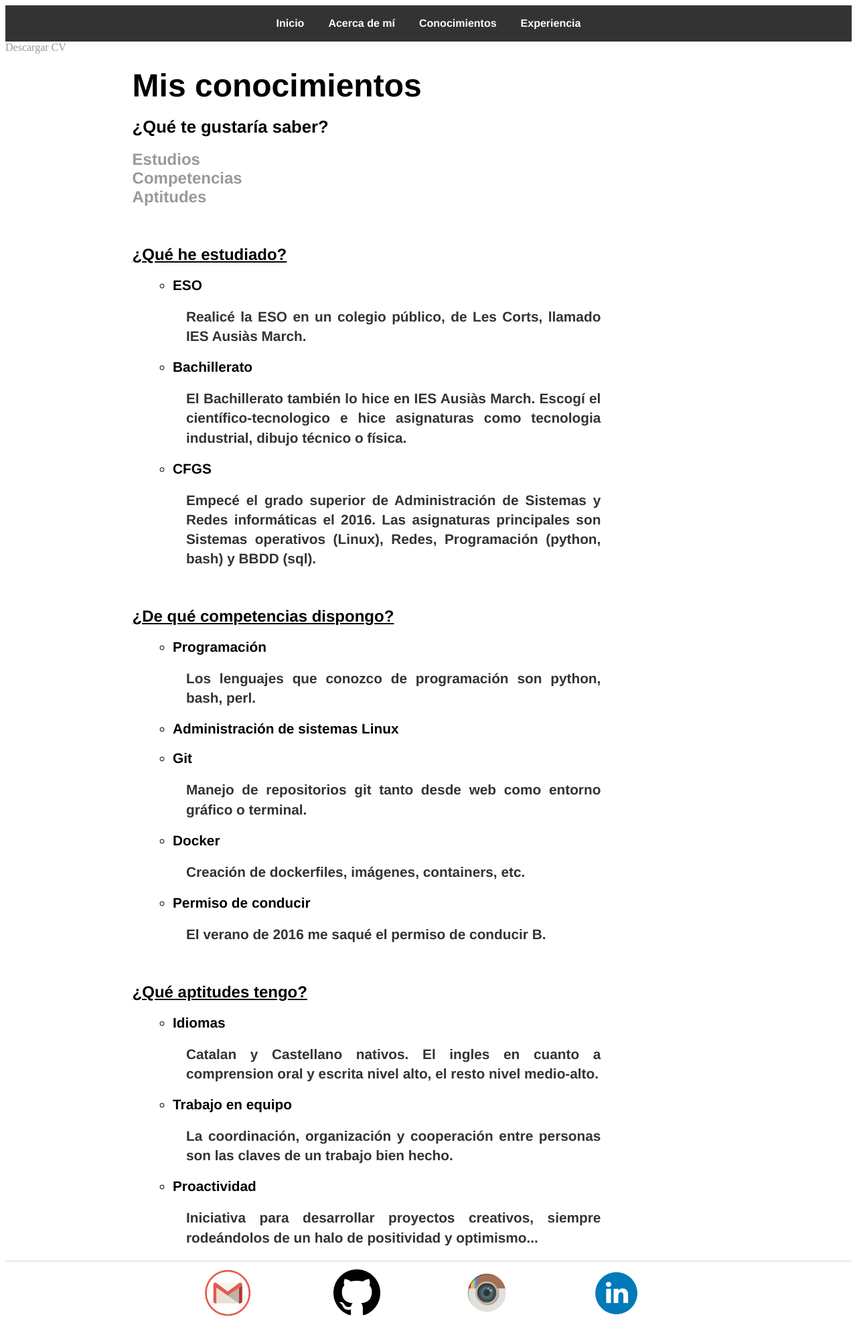
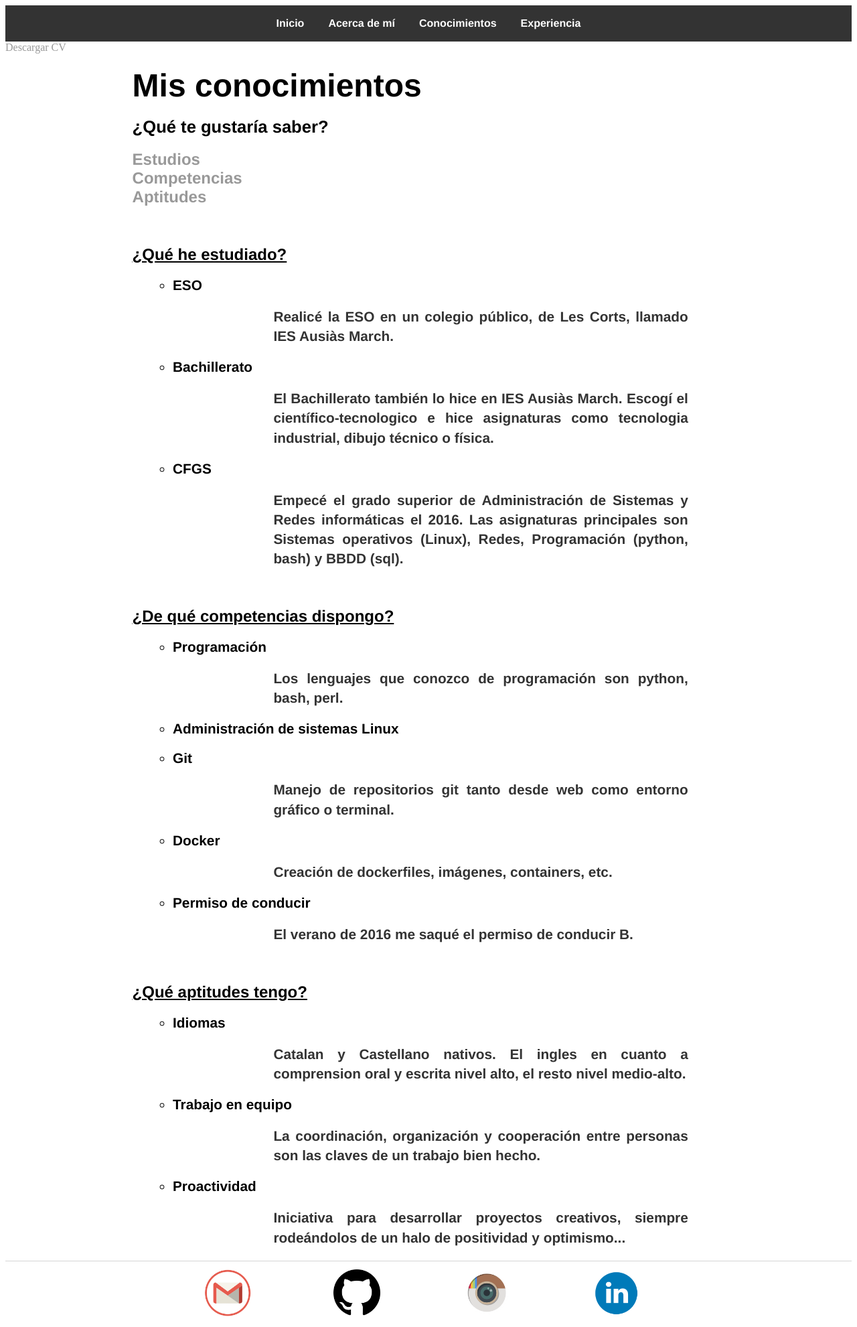
Before and after one commit to isx47590131/isx47590131.github.io, a Jekyll site: the page built from cv/index.html, in a window 1280 px wide. Shown: the whole page at 67% size. Built offline with Jekyll 4.4.1, drawn with Linux system fonts in a browser that asks for light colours.

Commit message:
Update main.css

```diff
--- a/css/main.css
+++ b/css/main.css
@@ -90,7 +90,7 @@ ul.estudios li p, ul.competencias li p, ul.aptitudes li p {
     font-size: 1em;
     line-height: 1.4em;
     color: #333;
-    margin: 20px;
+    margin: 20px 17%;
     text-align: justify;
     width: 70%;
 }
```
